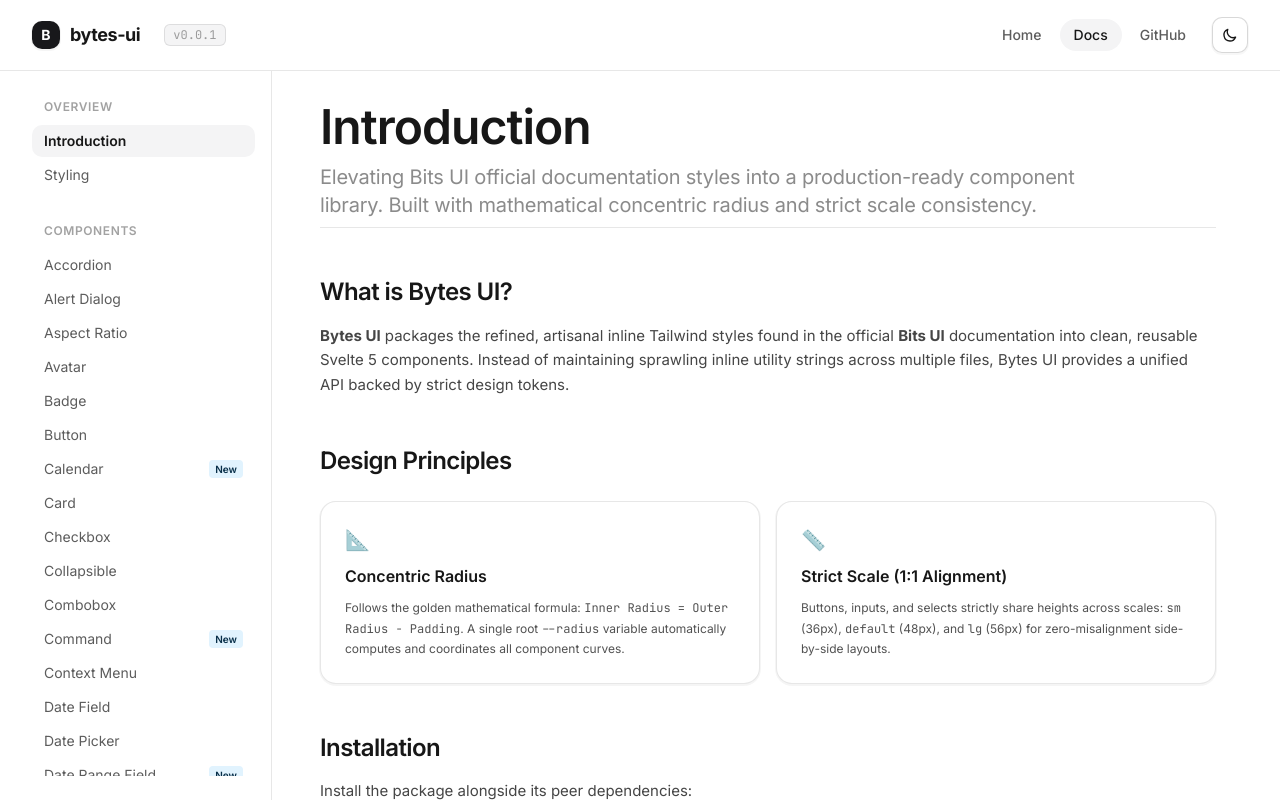
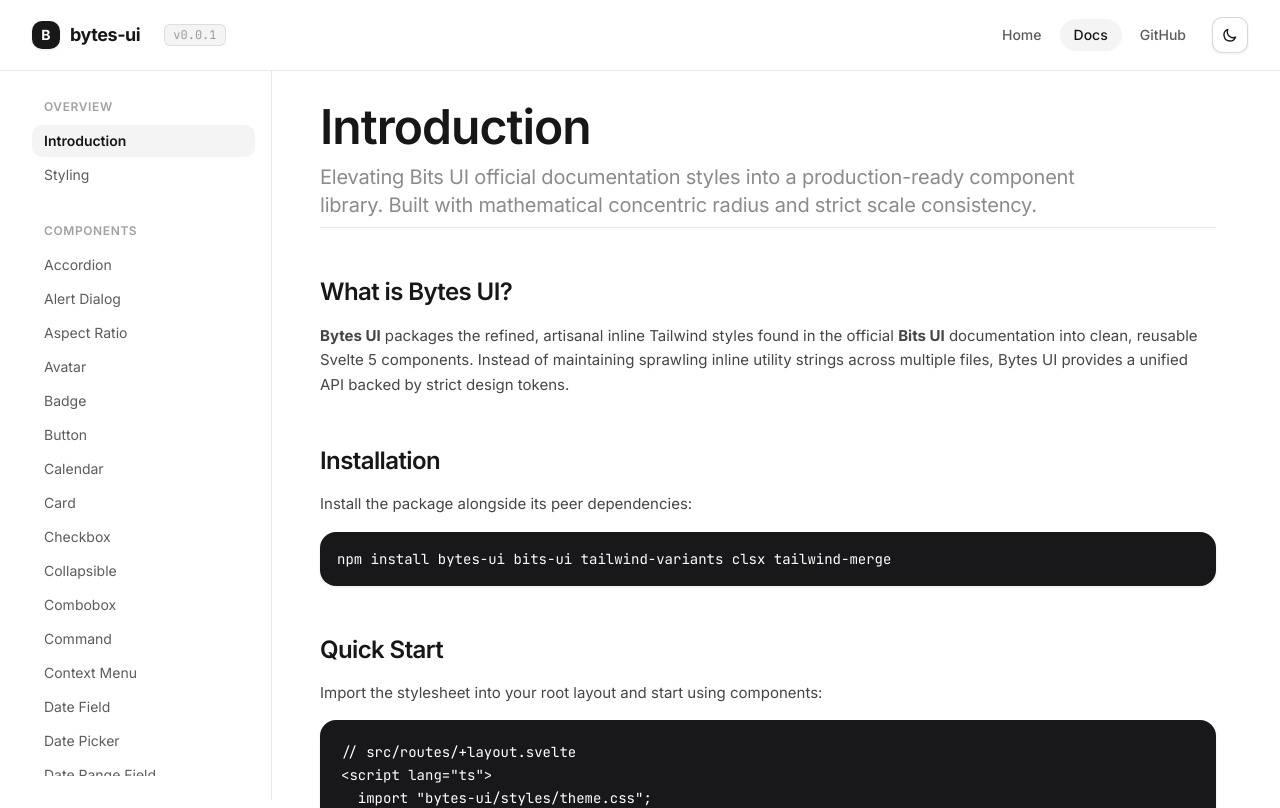
Before and after one commit to pluginstar/bytes-ui, a SvelteKit app: page /docs in a window 1280 px wide. Shown: the top 808 px of the page. Built offline with nearby package versions, Linux system fonts and the light colour scheme.

Commit message:
Remove New badges from docs navigation and update styling links

```diff
--- a/src/lib/config/docs-nav.ts
+++ b/src/lib/config/docs-nav.ts
@@ -26,17 +26,17 @@
 			{ title: "Avatar", href: "/docs/components/avatar" },
 			{ title: "Badge", href: "/docs/components/badge" },
 			{ title: "Button", href: "/docs/components/button" },
-			{ title: "Calendar", href: "/docs/components/calendar", label: "New" },
+			{ title: "Calendar", href: "/docs/components/calendar" },
 			{ title: "Card", href: "/docs/components/card" },
 			{ title: "Checkbox", href: "/docs/components/checkbox" },
 			{ title: "Collapsible", href: "/docs/components/collapsible" },
 			{ title: "Combobox", href: "/docs/components/combobox" },
-			{ title: "Command", href: "/docs/components/command", label: "New" },
+			{ title: "Command", href: "/docs/components/command" },
 			{ title: "Context Menu", href: "/docs/components/context-menu" },
 			{ title: "Date Field", href: "/docs/components/date-field" },
 			{ title: "Date Picker", href: "/docs/components/date-picker" },
-			{ title: "Date Range Field", href: "/docs/components/date-range-field", label: "New" },
-			{ title: "Date Range Picker", href: "/docs/components/date-range-picker", label: "New" },
+			{ title: "Date Range Field", href: "/docs/components/date-range-field" },
+			{ title: "Date Range Picker", href: "/docs/components/date-range-picker" },
 			{ title: "Dialog", href: "/docs/components/dialog" },
 			{ title: "Dropdown Menu", href: "/docs/components/dropdown-menu" },
 			{ title: "Input", href: "/docs/components/input" },
@@ -59,10 +59,10 @@
 			{ title: "Switch", href: "/docs/components/switch" },
 			{ title: "Tabs", href: "/docs/components/tabs" },
 			{ title: "Time Field", href: "/docs/components/time-field" },
-			{ title: "Time Range Field", href: "/docs/components/time-range-field", label: "New" },
+			{ title: "Time Range Field", href: "/docs/components/time-range-field" },
 			{ title: "Toggle", href: "/docs/components/toggle" },
 			{ title: "Toggle Group", href: "/docs/components/toggle-group" },
-			{ title: "Toolbar", href: "/docs/components/toolbar", label: "New" },
+			{ title: "Toolbar", href: "/docs/components/toolbar" },
 			{ title: "Tooltip", href: "/docs/components/tooltip" },
 		],
 	},
--- a/src/routes/docs/+layout.svelte
+++ b/src/routes/docs/+layout.svelte
@@ -96,11 +96,6 @@
 											class="flex items-center justify-between rounded-input px-3 py-1.5 text-sm transition-colors {isActive ? 'bg-muted text-foreground font-semibold' : 'text-foreground/70 hover:bg-muted/50 hover:text-foreground'}"
 										>
 											<span>{item.title}</span>
-											{#if item.label}
-												<span class="text-[10px] font-semibold px-1.5 py-0.5 rounded-sm bg-accent text-accent-foreground">
-													{item.label}
-												</span>
-											{/if}
 										</a>
 									{/each}
 								</div>
--- a/src/routes/docs/+page.svelte
+++ b/src/routes/docs/+page.svelte
@@ -19,28 +19,6 @@
 		<p class="text-foreground/80 leading-relaxed text-[15px]">
 			<strong>Bytes UI</strong> packages the refined, artisanal inline Tailwind styles found in the official <strong>Bits UI</strong> documentation into clean, reusable Svelte 5 components. Instead of maintaining sprawling inline utility strings across multiple files, Bytes UI provides a unified API backed by strict design tokens.
 		</p>
-	</section>
-
-	<!-- Section: Core Architecture Principles -->
-	<section class="space-y-6">
-		<h2 class="text-2xl font-semibold tracking-tight">Design Principles</h2>
-		<div class="grid grid-cols-1 sm:grid-cols-2 gap-4">
-			<div class="rounded-card border border-border-card p-6 bg-background shadow-mini space-y-2.5">
-				<div class="text-xl">📐</div>
-				<h3 class="font-semibold text-base">Concentric Radius</h3>
-				<p class="text-xs text-foreground-alt leading-relaxed">
-					Follows the golden mathematical formula: <code>Inner Radius = Outer Radius - Padding</code>. A single root <code>--radius</code> variable automatically computes and coordinates all component curves.
-				</p>
-			</div>
-
-			<div class="rounded-card border border-border-card p-6 bg-background shadow-mini space-y-2.5">
-				<div class="text-xl">📏</div>
-				<h3 class="font-semibold text-base">Strict Scale (1:1 Alignment)</h3>
-				<p class="text-xs text-foreground-alt leading-relaxed">
-					Buttons, inputs, and selects strictly share heights across scales: <code>sm</code> (36px), <code>default</code> (48px), and <code>lg</code> (56px) for zero-misalignment side-by-side layouts.
-				</p>
-			</div>
-		</div>
 	</section>
 
 	<!-- Section: Installation -->
```
